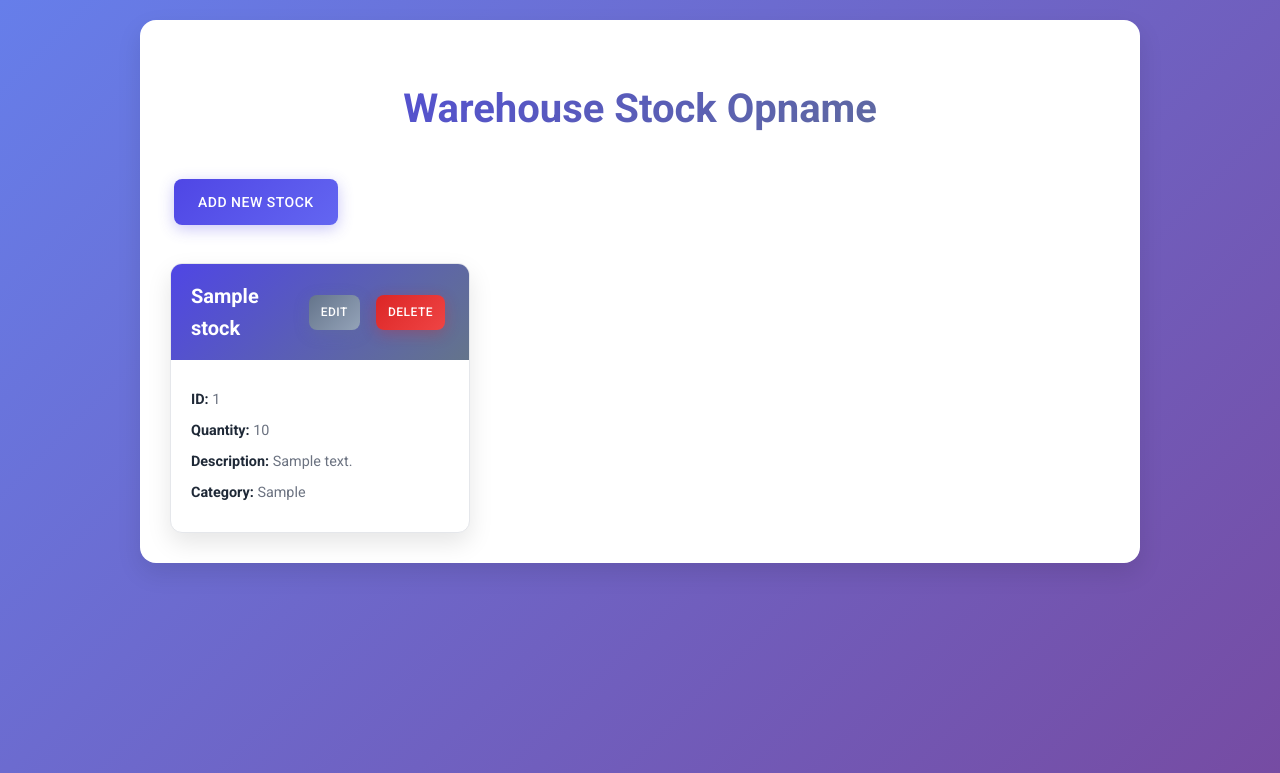
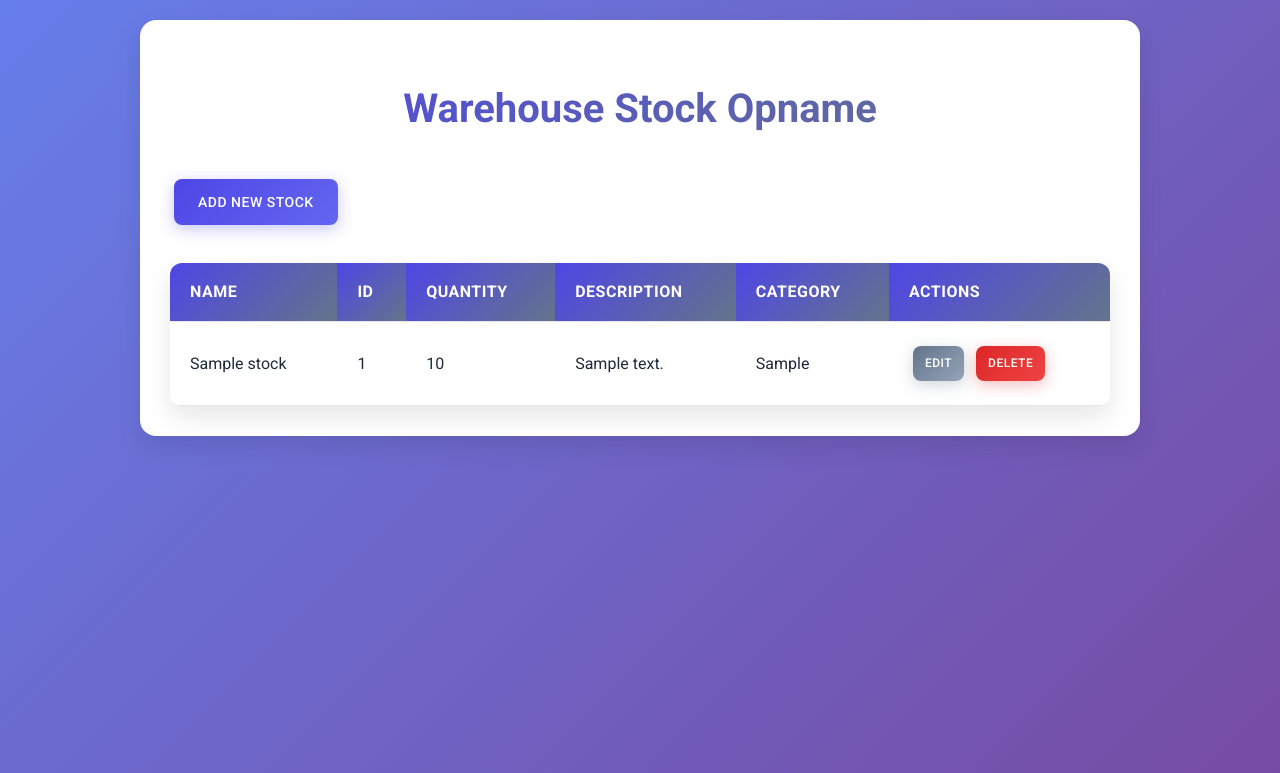
Before and after one commit to ahmadhafi/stock-opname-app, a PHP site: page / in a window 1280 px wide. Shown: the top 773 px of the page. Run offline with PHP 8.4, Linux system fonts and the light colour scheme; tables that the repository leaves empty hold one stand-in row (values such as "Sample post").

Commit message:
Update index.php to display data in table format instead of cards

```diff
--- a/index.php
+++ b/index.php
@@ -19,25 +19,33 @@ $stocks = $stmt->fetchAll(PDO::FETCH_ASSOC);
     <div class="container">
         <h1>Warehouse Stock Opname</h1>
         <a href="create.php" class="btn btn-primary">Add New Stock</a>
-        <div class="card-grid">
-            <?php foreach ($stocks as $stock): ?>
-            <div class="card">
-                <div class="card-header">
-                    <h2><?php echo htmlspecialchars($stock['name']); ?></h2>
-                    <div class="card-actions">
+        <table>
+            <thead>
+                <tr>
+                    <th>Name</th>
+                    <th>ID</th>
+                    <th>Quantity</th>
+                    <th>Description</th>
+                    <th>Category</th>
+                    <th>Actions</th>
+                </tr>
+            </thead>
+            <tbody>
+                <?php foreach ($stocks as $stock): ?>
+                <tr>
+                    <td><?php echo htmlspecialchars($stock['name']); ?></td>
+                    <td><?php echo $stock['id']; ?></td>
+                    <td><?php echo $stock['quantity']; ?></td>
+                    <td><?php echo htmlspecialchars($stock['description']); ?></td>
+                    <td><?php echo htmlspecialchars($stock['category']); ?></td>
+                    <td>
                         <a href="update.php?id=<?php echo $stock['id']; ?>" class="btn btn-secondary btn-sm">Edit</a>
                         <a href="delete.php?id=<?php echo $stock['id']; ?>" class="btn btn-danger btn-sm" onclick="return confirm('Are you sure?')">Delete</a>
-                    </div>
-                </div>
-                <div class="card-body">
-                    <p><strong>ID:</strong> <?php echo $stock['id']; ?></p>
-                    <p><strong>Quantity:</strong> <?php echo $stock['quantity']; ?></p>
-                    <p><strong>Description:</strong> <?php echo htmlspecialchars($stock['description']); ?></p>
-                    <p><strong>Category:</strong> <?php echo htmlspecialchars($stock['category']); ?></p>
-                </div>
-            </div>
-            <?php endforeach; ?>
-        </div>
+                    </td>
+                </tr>
+                <?php endforeach; ?>
+            </tbody>
+        </table>
     </div>
     <script src="script.js"></script>
 </body>
```
